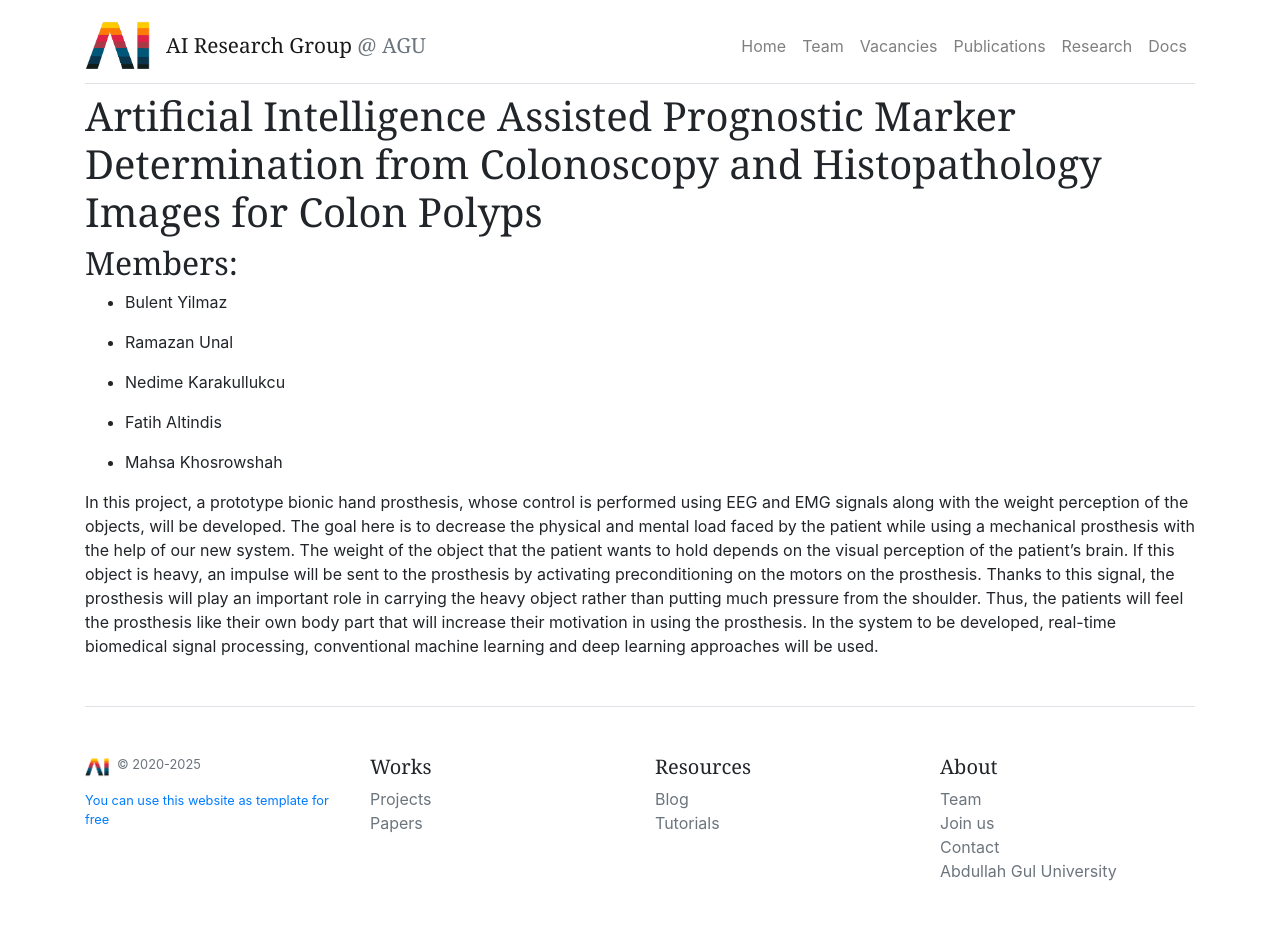
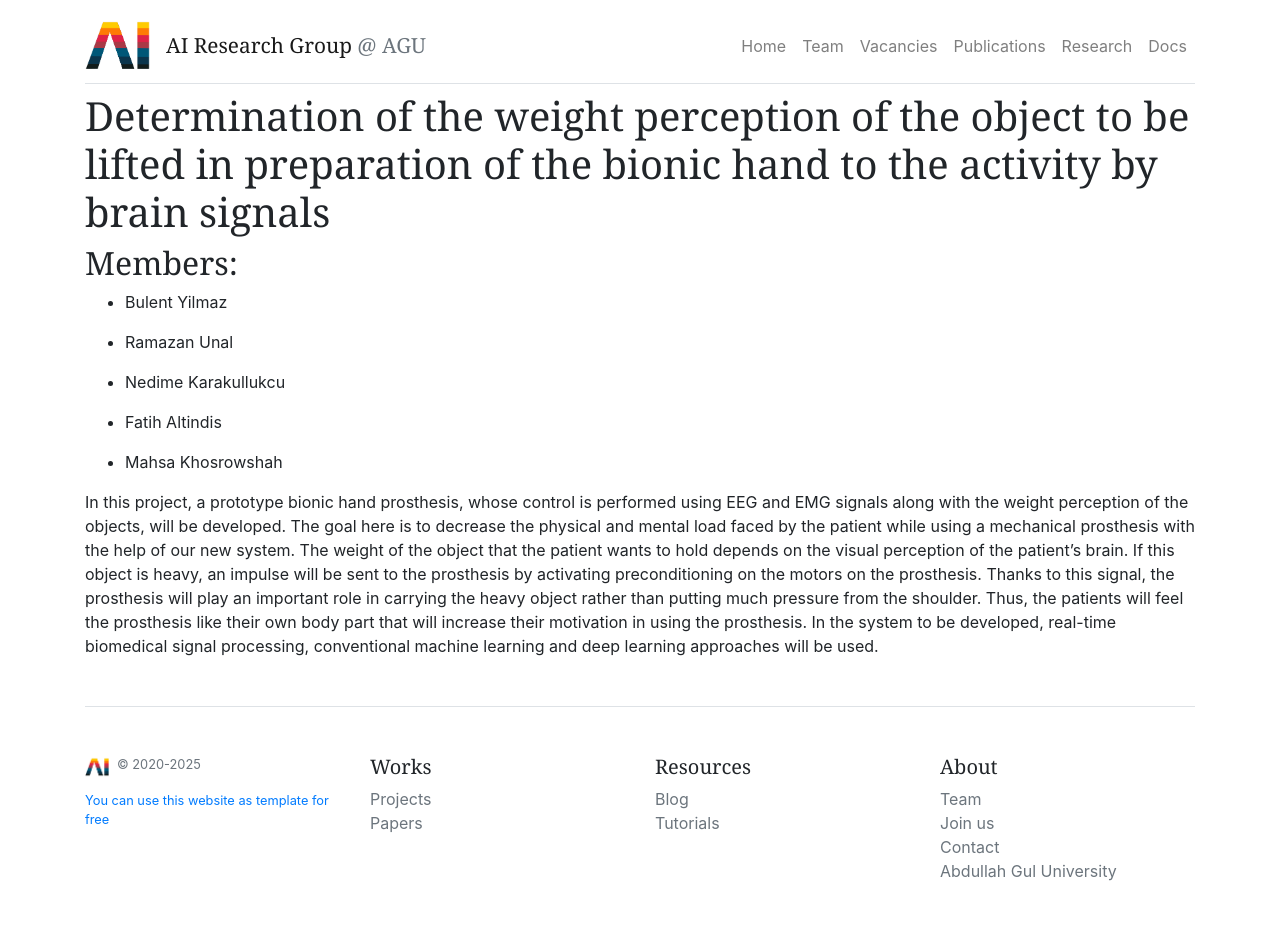
Before and after one commit to agu-ai-team/agu-ai-team.github.io, a Jekyll site: the page built from _projects/projects/bionic_arm.md, in a window 1280 px wide. Built offline with Jekyll 4.4.1, drawn with Linux system fonts in a browser that asks for light colours.

Commit message:
bionic arm, title is corrected

```diff
--- a/_projects/projects/bionic_arm.md
+++ b/_projects/projects/bionic_arm.md
@@ -1,7 +1,7 @@
 ---
 research_area: ML # CV: Computer Vision, BI: Bioinformatics, NT: Network, ML: Machine Learning
 type: project # project: This is a funded project., research: this is a research or thesis
-title: "Artificial Intelligence Assisted Prognostic Marker Determination from Colonoscopy and Histopathology Images for Colon Polyps"
+title: "Determination of the weight perception of the object to be lifted in preparation of the bionic hand to the activity by brain signals"
 front_page_image: /images/projects/bionic_arm.jpg # optional. You may leave it blank
 members:
 - Bulent Yilmaz
```
